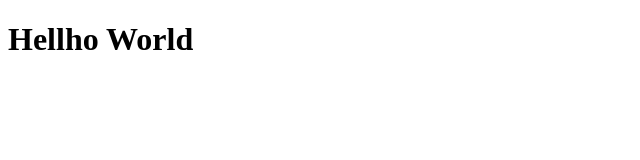
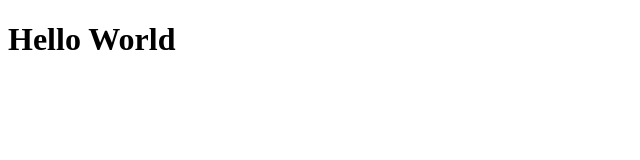
Before and after one commit to Cr-collab/ig.news, a Next.js app: page / in a window 1280 px wide. Shown: the top 160 px of the page, without its empty margins (0-640 px from the left). Built offline with nearby package versions, Linux system fonts and the light colour scheme.

Commit message:
arrumando erro de escrita

```diff
--- a/src/pages/index.tsx
+++ b/src/pages/index.tsx
@@ -1,5 +1,5 @@
 export default function Home() {
   return (
-    <h1> Hellho World </h1>
+    <h1> Hello World </h1>
   )
 }
```
